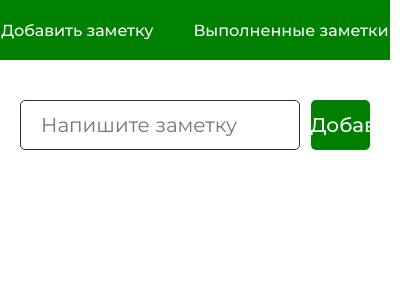
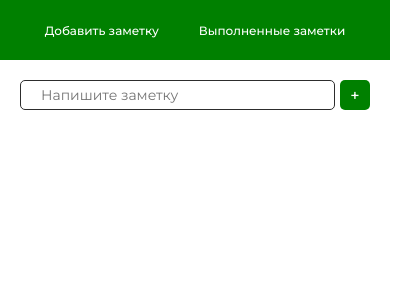
Before and after one commit to dishonoredd/TodoList, a React (Vite) app: page / in a window 390 px wide. Shown: the top 300 px of the page, 412 px wide, since content can reach past the window. Built offline with nearby package versions, Linux system fonts and the light colour scheme.

Commit message:
адаптация

```diff
--- a/src/App.css
+++ b/src/App.css
@@ -198,3 +198,76 @@
   background-color: transparent;
   cursor: pointer;
 }
+
+.knopka {
+  display: none;
+  height: 30px;
+  width: 30px;
+  font-size: 16px;
+  cursor: pointer;
+  transition: 0.2s;
+  background-color: green;
+  border: 0px;
+  border-radius: 5px;
+  color: white;
+  font-weight: 500;
+}
+
+@media screen and (max-width: 1300px) {
+  .changeinput {
+    width: 60px;
+  }
+}
+
+@media screen and (max-width: 800px) {
+  .header p {
+    font-size: 12px;
+  }
+  .input {
+    height: 30px;
+    font-size: 14px;
+    width: 90%;
+  }
+  .input__btn {
+    display: none;
+  }
+  .knopka {
+    display: flex;
+    align-items: center;
+    justify-content: center;
+  }
+
+  .top {
+    margin-top: 10px;
+  }
+  .ultodo {
+    margin-top: 10px;
+    grid-template-columns: 1fr;
+    grid-template-rows: 80px 80px 80px 80px 80px 80px 80px 80px 80px 80px 80px 80px 80px 80px 80px 80px 80px 80px 80px 80px 80px 80px 80px;
+  }
+  .todo__container {
+    height: 80%;
+    border-top: 6px solid green;
+  }
+  .close {
+    margin-right: 15px;
+    font-size: 12px;
+  }
+  .input__container {
+    height: 17px;
+  }
+  .done__btn {
+    width: 30px;
+    height: 17px;
+  }
+  .cont {
+    display: flex;
+    align-items: center;
+    justify-content: center;
+  }
+
+  .todo::-webkit-scrollbar {
+    width: 2px;
+    height: 2px;
+  }
+}
--- a/src/App.tsx
+++ b/src/App.tsx
@@ -19,6 +19,17 @@ function App() {
     setTodoList(result);
   }
 
+  function addTodo() {
+    if (todoText.length > 0) {
+      setValue(todoText);
+      result.unshift({ text: value });
+      setTodoList(result);
+      setTodoText("");
+    } else {
+      alert("Число введенных символов изначально должно быть больше чем 0");
+    }
+  }
+
   return (
     <div className="wrapper">
       <header className="header">
@@ -36,22 +47,11 @@ function App() {
           }}
         />
 
-        <button
-          className="input__btn"
-          onClick={() => {
-            if (todoText.length > 0) {
-              setValue(todoText);
-              result.unshift({ text: value });
-              setTodoList(result);
-              setTodoText("");
-            } else {
-              alert(
-                "Число введенных символов изначально должно быть больше чем 0"
-              );
-            }
-          }}
-        >
+        <button className="input__btn" onClick={addTodo}>
           Добавить
+        </button>
+        <button onClick={addTodo} className="knopka">
+          +
         </button>
       </div>
 
```
